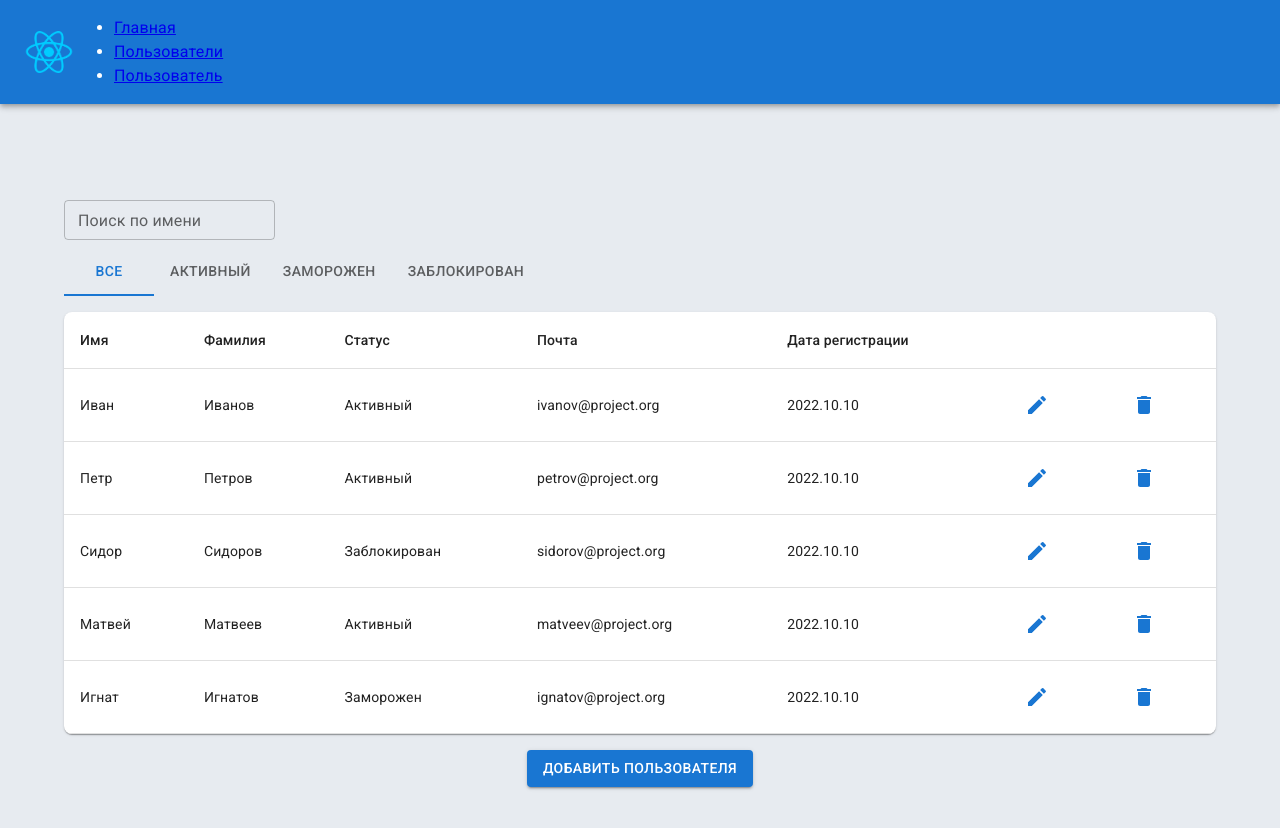
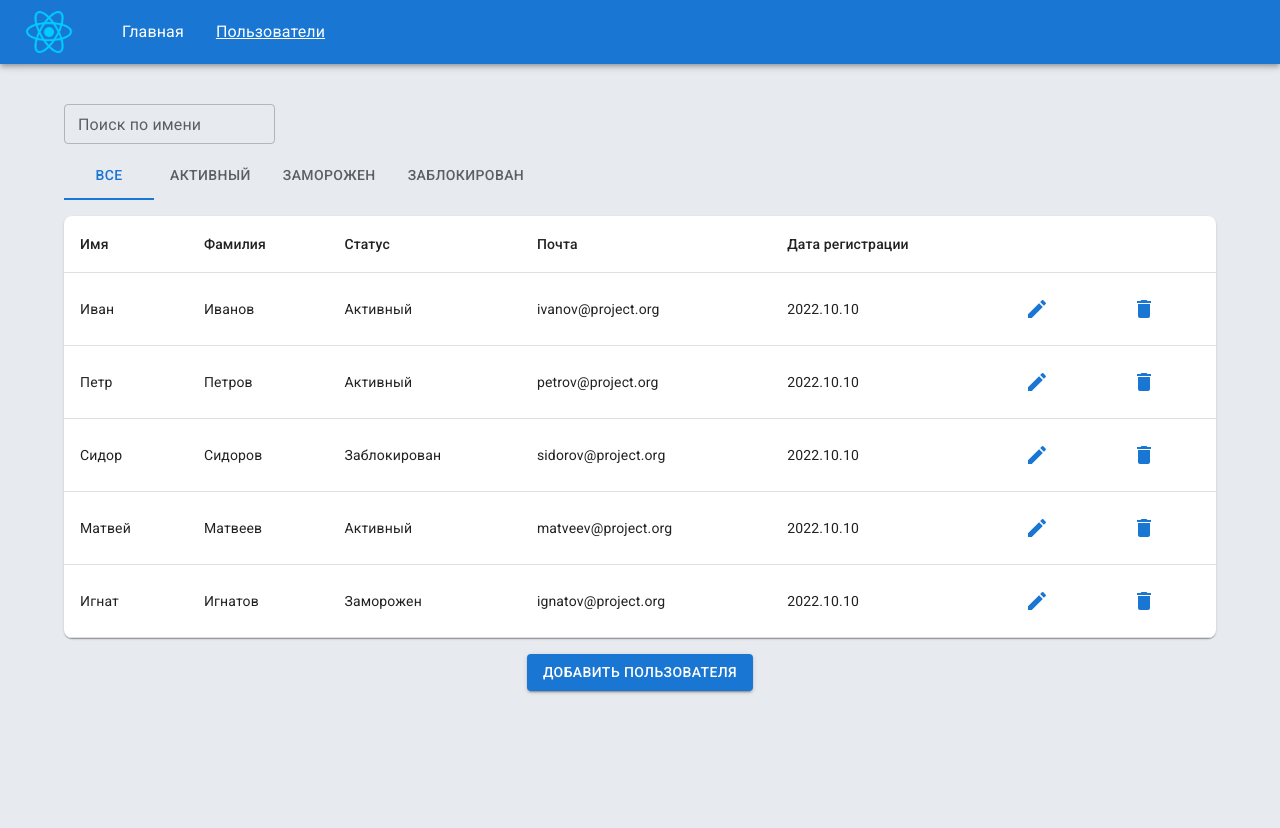
Before and after one commit to NataliaIlina/react-examples, a React app: page /users in a window 1280 px wide. Shown: the top 828 px of the page. After the commit the page ends 800 px from the top, so only its background shows below. Built offline with nearby package versions, Linux system fonts and the light colour scheme.

Commit message:
19) Роутинг - добавляем react-router-dom (добавляем немного стилей)

```diff
--- a/package.json
+++ b/package.json
@@ -18,7 +18,7 @@
     "@mui/material": "5.10.13",
     "react": "18.2.0",
     "react-dom": "18.2.0",
-    "react-router-dom": "^6.4.3"
+    "react-router-dom": "6.4.3"
   },
   "devDependencies": {
     "@babel/core": "7.20.2",
--- a/src/components/Header/Header.tsx
+++ b/src/components/Header/Header.tsx
@@ -1,27 +1,25 @@
 import React from 'react';
-import { Link } from 'react-router-dom';
 
 import AppBar from '@mui/material/AppBar';
 import Toolbar from '@mui/material/Toolbar';
 
 import logo from 'src/img/logo.png';
 
+import { StyledLink, StyledNavigationList } from 'components/Header/styled';
+
 const Header = () => (
   <AppBar position="static">
     <Toolbar>
       <img src={logo} width={50} height={50} alt="logo" />
       <nav>
-        <ul>
+        <StyledNavigationList>
           <li>
-            <Link to="/">Главная</Link>
+            <StyledLink to="/">Главная</StyledLink>
           </li>
           <li>
-            <Link to="/users">Пользователи</Link>
+            <StyledLink to="/users">Пользователи</StyledLink>
           </li>
-          <li>
-            <Link to="/users/1">Пользователь</Link>
-          </li>
-        </ul>
+        </StyledNavigationList>
       </nav>
     </Toolbar>
   </AppBar>
--- /dev/null
+++ b/src/components/Header/styled.ts
@@ -0,0 +1,20 @@
+import { NavLink } from 'react-router-dom';
+
+import styled from '@emotion/styled';
+
+export const StyledNavigationList = styled.ul`
+  display: flex;
+  align-items: center;
+  gap: 16px;
+  list-style: none;
+`;
+
+export const StyledLink = styled(NavLink)`
+  color: white;
+  padding: 8px;
+  text-decoration: none;
+
+  &.active {
+    text-decoration: underline;
+  }
+`;
--- a/src/pages/CurrentUser/CurrentUser.tsx
+++ b/src/pages/CurrentUser/CurrentUser.tsx
@@ -6,7 +6,6 @@ import Typography from 'ui/Typography/Typography';
 const CurrentUser = () => {
   const { userId } = useParams();
 
-  console.log(userId);
   return (
     <div>
       <Typography>{`Текущий пользователь c id ${userId}`}</Typography>
--- a/src/pages/Layout/Layout.tsx
+++ b/src/pages/Layout/Layout.tsx
@@ -1,15 +1,18 @@
 import React from 'react';
-import { Link, Outlet } from 'react-router-dom';
+import { Outlet } from 'react-router-dom';
+
+import { StyledContentWrapper } from 'pages/Layout/styled';
 
 import Header from 'components/Header/Header';
 
 function Layout() {
   return (
-    <div>
+    <>
       <Header />
-
-      <Outlet />
-    </div>
+      <StyledContentWrapper>
+        <Outlet />
+      </StyledContentWrapper>
+    </>
   );
 }
 
--- a/src/pages/Users/Users.styled.ts
+++ b/src/pages/Layout/styled.ts
@@ -1,10 +1,9 @@
 import styled from '@emotion/styled';
 
-export const StyledContentWrapper = styled.div`
+export const StyledContentWrapper = styled.main`
   max-width: 1200px;
   min-width: 540px;
   padding: 24px;
-  padding-top: 80px;
   margin: 0 auto;
-  min-height: 100vh;
+  min-height: calc(100vh - 100px);
 `;
--- a/src/pages/Main/Main.tsx
+++ b/src/pages/Main/Main.tsx
@@ -1,7 +1,5 @@
 import React from 'react';
 import { Link } from 'react-router-dom';
-
-import Header from 'components/Header/Header';
 
 import Typography from 'ui/Typography/Typography';
 
--- a/src/pages/Users/Users.tsx
+++ b/src/pages/Users/Users.tsx
@@ -1,15 +1,9 @@
 import React from 'react';
-
-import { StyledContentWrapper } from 'pages/Users/Users.styled';
 
 import UsersTable from 'components/UsersTable/UsersTable';
 
 function Users() {
-  return (
-    <StyledContentWrapper>
-      <UsersTable />
-    </StyledContentWrapper>
-  );
+  return <UsersTable />;
 }
 
 export default Users;
```
